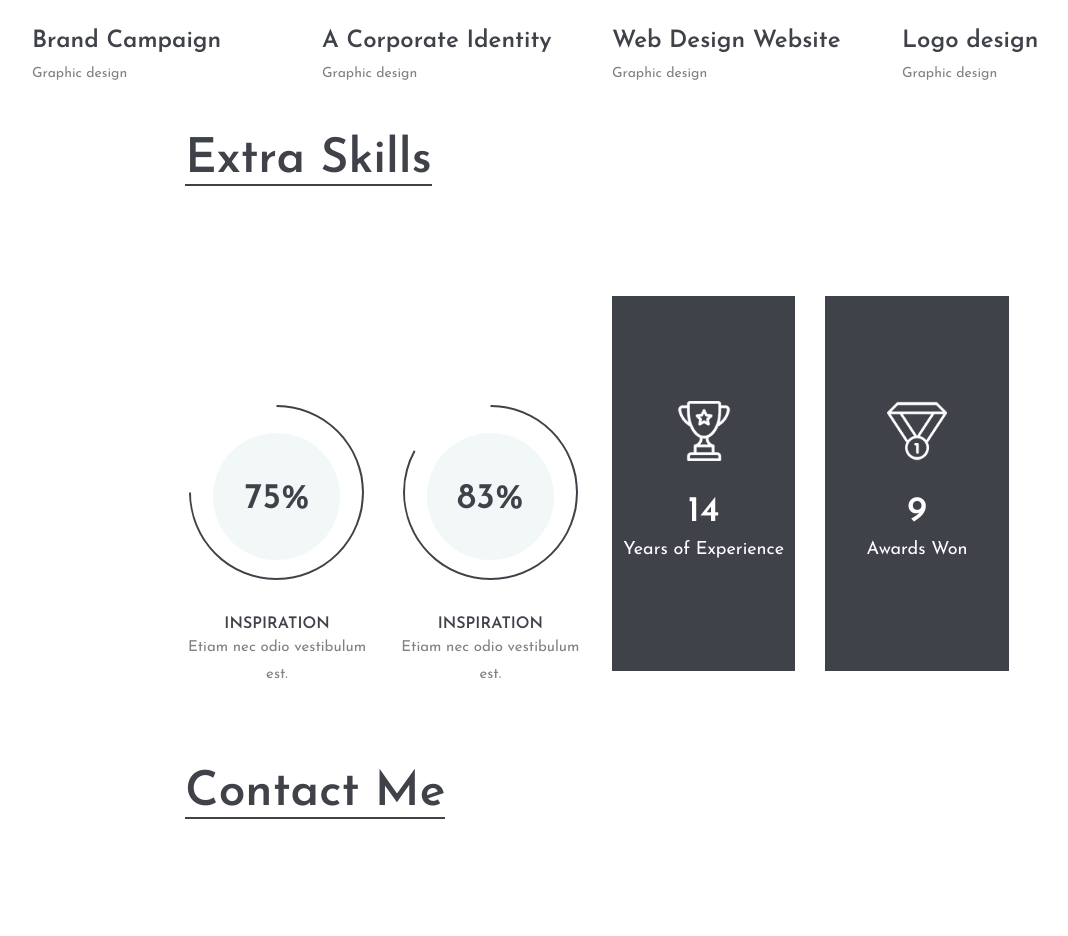
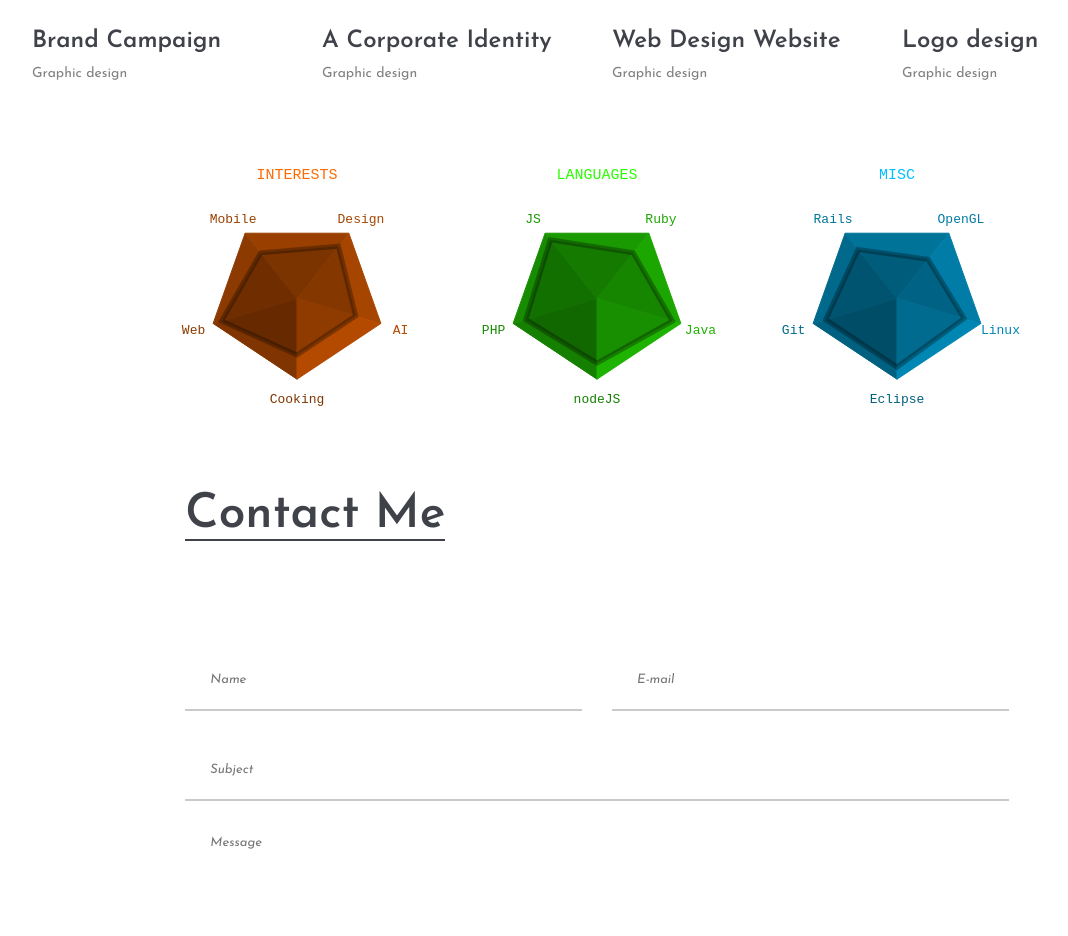
Before and after one commit to nishant88/self_portfolio, a plain HTML site: page index.html in a window 1280 px wide. Shown: the part 8323-9259 px from the top of the page, without its empty margins (43-1111 px from the left). Drawn offline with Linux system fonts and the light colour scheme.

Commit message:
Skill JS and other changes

```diff
--- /dev/null
+++ b/css/skill.css
@@ -0,0 +1,23 @@
+.content {
+    margin: auto;
+    text-align: center;
+}
+
+#c {
+    margin: auto;
+}
+
+.header {
+    text-align: center;
+    width: 100%;
+    margin: auto;
+    height: 25px;
+}
+
+.pentagon {
+    width: 300px;
+    height: 300px;
+    margin: auto;
+    padding: 3px 3px 28px 3px;
+    display: inline-block;
+}
--- a/index.html
+++ b/index.html
@@ -20,6 +20,7 @@
         <link rel="stylesheet" href="css/owl.carousel.css" />
         <link rel="stylesheet" href="css/magnific-popup.css" />
         <link rel="stylesheet" href="css/style.css" />
+        <link rel="stylesheet" href="css/skill.css">
 
 
         <!--[if lt IE 9]>
@@ -371,8 +372,12 @@
 
         <!-- Extra section start -->
         <section class="extra-section spad pb-0">
-            <div class="container-fluid">
-                <div class="row">
+            <div class="container">
+                <div class="col-lg-12">
+                    <div class="content"></div>
+                </div>
+
+                <!-- <div class="row">
                     <div class="col-xl-8 offset-xl-2">
                         <div class="section-title">
                             <h2>Extra Skills</h2>
@@ -382,10 +387,12 @@
                                 <div class="fact-box trans">
                                     <div class="fact-content">
                                         <div class="circle-progress">
-                                            <div id="progress1" class="prog-circle"></div>
-                                            <div class="progress-info">
-                                                <h2>75%</h2>
+                                            <div id="progress1" class="prog-circle">
+                                                <div class="progress-info">
+                                                    <h2>75%</h2>
+                                                </div>
                                             </div>
+
                                             <div class="prog-title">
                                                 <h3>Inspiration</h3>
                                                 <p>Etiam nec odio vestibulum est.</p>
@@ -430,7 +437,7 @@
                             </div>
                         </div>
                     </div>
-                </div>
+                </div> -->
             </div>
         </section>
         <!-- Extra section end -->
@@ -488,6 +495,7 @@
         <script src="js/owl.carousel.min.js"></script>
         <script src="js/magnific-popup.min.js"></script>
         <script src="js/circle-progress.min.js"></script>
+        <script src="js/skills.js"></script>
         <script src="js/main.js"></script>
     </body>
 
--- /dev/null
+++ b/js/skills.js
@@ -0,0 +1,102 @@
+var skills = [
+  {
+    header: "INTERESTS",
+    captions: ["Cooking", "Web", "Mobile", "Design", "AI"],
+    values: [0.7, 0.9, 0.7, 0.8, 0.7],
+  },
+  {
+    header: "LANGUAGES",
+    captions: ["nodeJS", "PHP", "JS", "Ruby", "Java"],
+    values: [0.8, 0.85, 0.9, 0.7, 0.9],
+  },
+  {
+    header: "MISC",
+    captions: ["Eclipse", "Git", "Rails", "OpenGL", "Linux"],
+    values: [0.85, 0.85, 0.75, 0.6, 0.8],
+  },
+];
+
+var pentagonIndex = 0;
+var valueIndex = 0;
+var width = 0;
+var height = 0;
+var radOffset = Math.PI / 2;
+var sides = 5; // Number of sides in the polygon
+var theta = (2 * Math.PI) / sides; // radians per section
+
+function getXY(i, radius) {
+  return {
+    x: Math.cos(radOffset + theta * i) * radius * width + width / 2,
+    y: Math.sin(radOffset + theta * i) * radius * height + height / 2,
+  };
+}
+
+var hue = [];
+var hueOffset = 25;
+
+for (var s in skills) {
+  $(".content").append(
+    '<div class="pentagon" id="interests"><div class="header"></div><canvas class="pentCanvas"/></div>'
+  );
+  hue[s] = (hueOffset + (s * 255) / skills.length) % 255;
+}
+
+$(".pentagon").each(function (index) {
+  width = $(this).width();
+  height = $(this).height();
+  var ctx = $(this).find("canvas")[0].getContext("2d");
+  ctx.canvas.width = width;
+  ctx.canvas.height = height;
+  ctx.font = "15px Monospace";
+  ctx.textAlign = "center";
+
+  /*** LABEL ***/
+  color = "hsl(" + hue[pentagonIndex] + ", 100%, 50%)";
+  ctx.fillStyle = color;
+  ctx.fillText(skills[pentagonIndex].header, width / 2, 15);
+
+  ctx.font = "13px Monospace";
+
+  /*** PENTAGON BACKGROUND ***/
+  for (var i = 0; i < sides; i++) {
+    // For each side, draw two segments: the side, and the radius
+    ctx.beginPath();
+    xy = getXY(i, 0.3);
+    colorJitter = 25 + theta * i * 2;
+    color = "hsl(" + hue[pentagonIndex] + ",100%," + colorJitter + "%)";
+    ctx.fillStyle = color;
+    ctx.strokeStyle = color;
+    ctx.moveTo(0.5 * width, 0.5 * height); //center
+    ctx.lineTo(xy.x, xy.y);
+    xy = getXY(i + 1, 0.3);
+    ctx.lineTo(xy.x, xy.y);
+    xy = getXY(i, 0.37);
+    console.log();
+    ctx.fillText(skills[pentagonIndex].captions[valueIndex], xy.x, xy.y + 5);
+    valueIndex++;
+    ctx.closePath();
+    ctx.fill();
+    ctx.stroke();
+  }
+
+  valueIndex = 0;
+  ctx.beginPath();
+  ctx.fillStyle = "rgba(0, 0, 0, 0.2)";
+  ctx.strokeStyle = "rgba(0, 0, 0, 0.3)";
+  ctx.lineWidth = 5;
+  var value = skills[pentagonIndex].values[valueIndex];
+  xy = getXY(i, value * 0.3);
+  ctx.moveTo(xy.x, xy.y);
+  /*** SKILL GRAPH ***/
+  for (var i = 0; i < sides; i++) {
+    xy = getXY(i, value * 0.3);
+    ctx.lineTo(xy.x, xy.y);
+    valueIndex++;
+    value = skills[pentagonIndex].values[valueIndex];
+  }
+  ctx.closePath();
+  ctx.stroke();
+  ctx.fill();
+  valueIndex = 0;
+  pentagonIndex++;
+});
```
